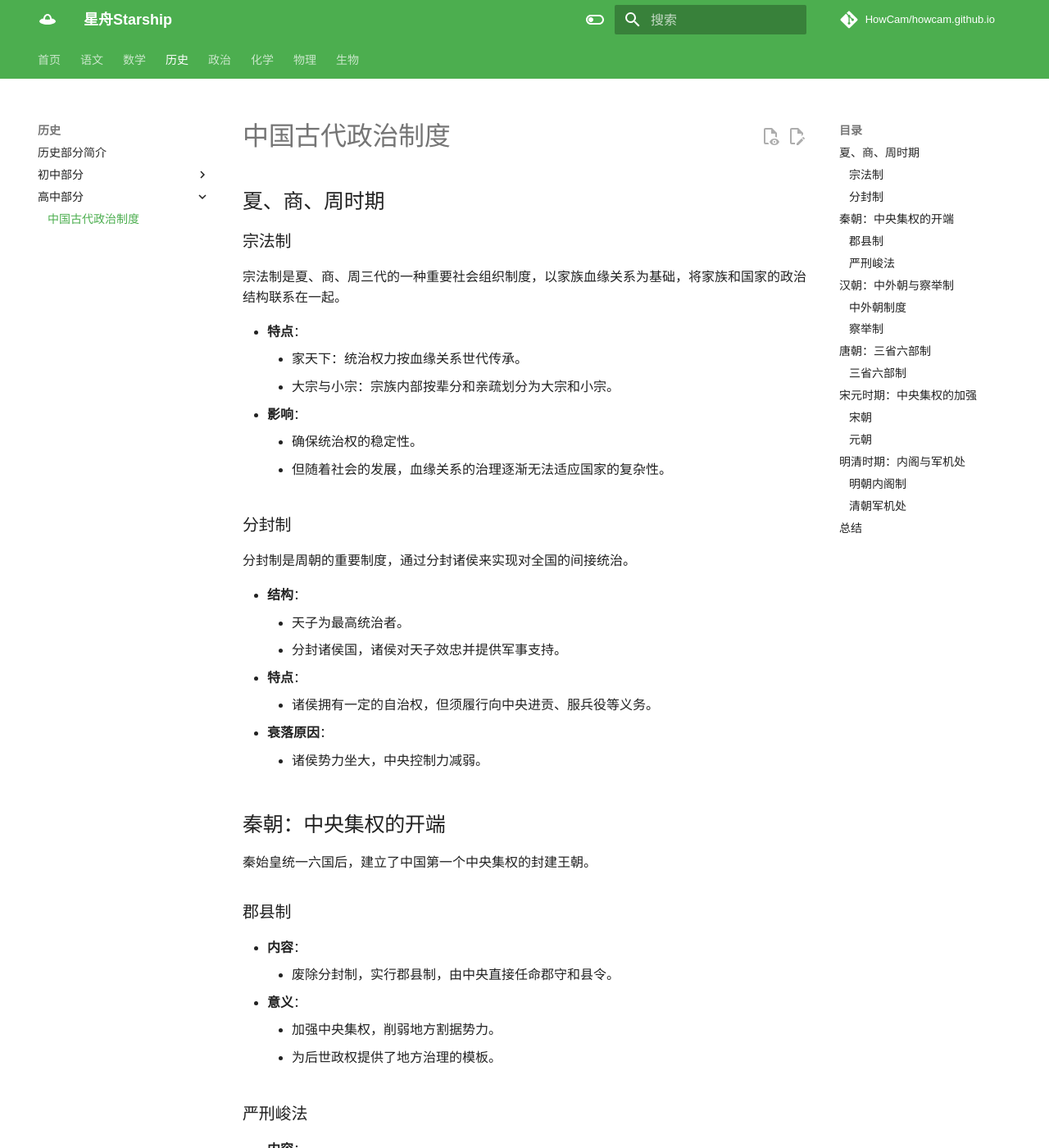
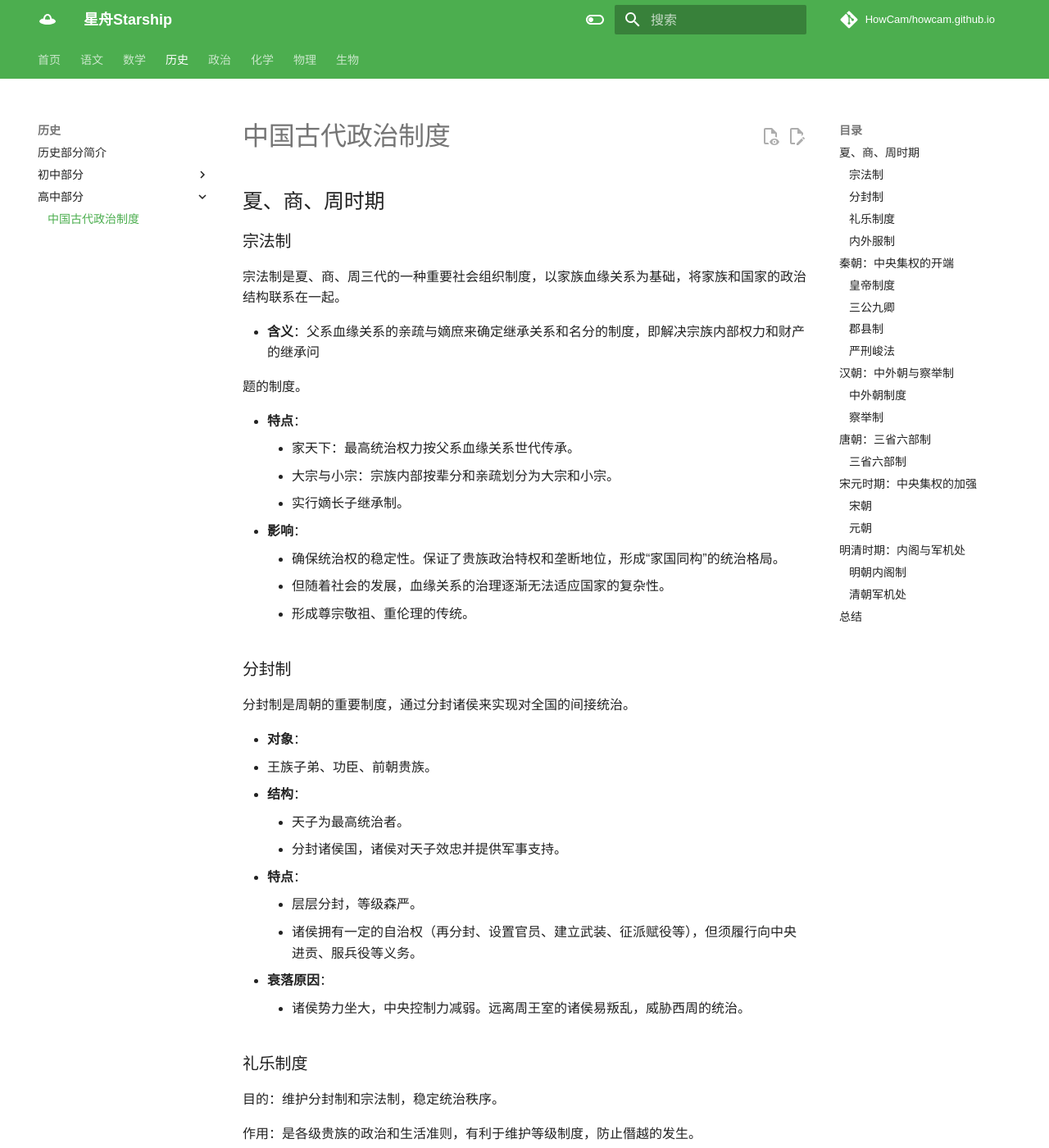
Before and after one commit to HowCam/howcam.github.io, an MkDocs documentation site: the page built from docs/history/political-system-of-ancient-China.md, in a window 1280 px wide and 1400 px high. Shown: the whole window at 82% size. Built offline with MkDocs 1.6.1 and Material for MkDocs 9.7.7, drawn with Linux system fonts in a browser that asks for light colours; comment, search, counter and statistics services are not loaded; a style sheet for code colours, icons or effects is not loaded; some of the changed text lies outside the part shown.

Commit message:
Update political-system-of-ancient-China.md

```diff
--- a/docs/history/political-system-of-ancient-China.md
+++ b/docs/history/political-system-of-ancient-China.md
@@ -3,27 +3,53 @@
 ### 宗法制
 宗法制是夏、商、周三代的一种重要社会组织制度，以家族血缘关系为基础，将家族和国家的政治结构联系在一起。
 
+- **含义**：父系血缘关系的亲疏与嫡庶来确定继承关系和名分的制度，即解决宗族内部权力和财产的继承问
+
+  题的制度。
+
 - **特点**：
-    - 家天下：统治权力按血缘关系世代传承。
+    - 家天下：最高统治权力按父系血缘关系世代传承。
     - 大宗与小宗：宗族内部按辈分和亲疏划分为大宗和小宗。
+    - 实行嫡长子继承制。
 - **影响**：
-    - 确保统治权的稳定性。
+    - 确保统治权的稳定性。保证了贵族政治特权和垄断地位，形成“家国同构”的统治格局。
     - 但随着社会的发展，血缘关系的治理逐渐无法适应国家的复杂性。
+    - 形成尊宗敬祖、重伦理的传统。
 
 ### 分封制
 分封制是周朝的重要制度，通过分封诸侯来实现对全国的间接统治。
 
+- **对象**：
+  - 王族子弟、功臣、前朝贵族。
+
 - **结构**：
     - 天子为最高统治者。
     - 分封诸侯国，诸侯对天子效忠并提供军事支持。
+
 - **特点**：
-    - 诸侯拥有一定的自治权，但须履行向中央进贡、服兵役等义务。
+    - 层层分封，等级森严。
+    - 诸侯拥有一定的自治权（再分封、设置官员、建立武装、征派赋役等），但须履行向中央进贡、服兵役等义务。
+
 - **衰落原因**：
-    - 诸侯势力坐大，中央控制力减弱。
+    - 诸侯势力坐大，中央控制力减弱。远离周王室的诸侯易叛乱，威胁西周的统治。
+
+### 礼乐制度
+
+目的：维护分封制和宗法制，稳定统治秩序。
+
+作用：是各级贵族的政治和生活准则，有利于维护等级制度，防止僭越的发生。
+
+### 内外服制
+
+内服：指商王直接控制的王畿地区，外服：指商王间接控制的方国和部落。
 
 ## 秦朝：中央集权的开端
 
 秦始皇统一六国后，建立了中国第一个中央集权的封建王朝。
+
+### 皇帝制度
+
+### 三公九卿
 
 ### 郡县制
 
```
